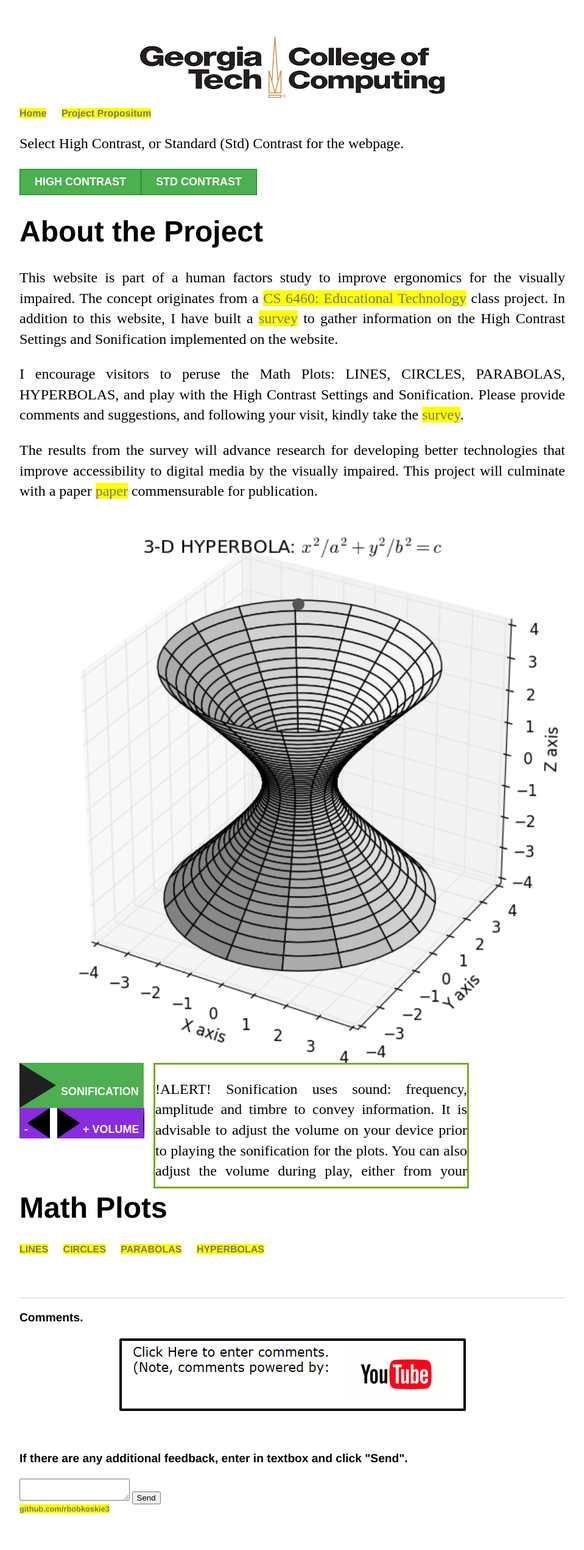
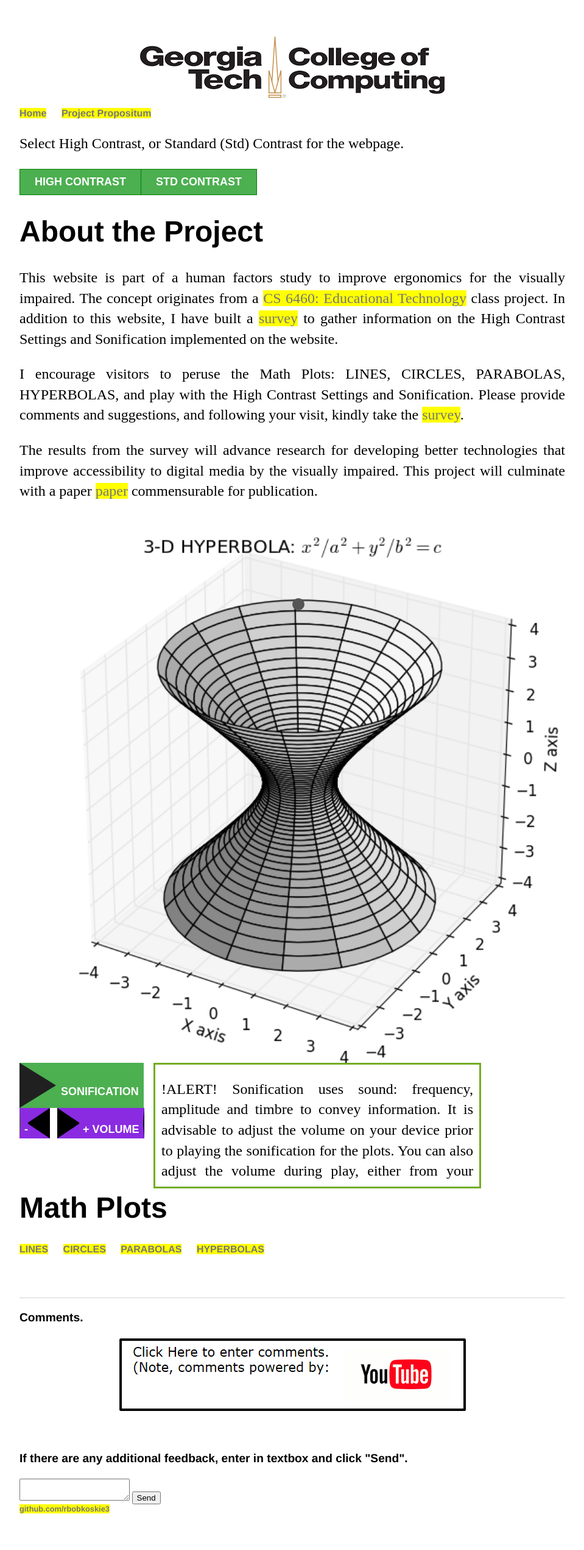
Before and after one commit to rbobkoskie3/rbobkoskie3.github.io, a Jekyll site: the page built from index.html, in a window 1280 px wide. Shown: the whole page at 61% size, without its empty margins (160-1119 px from the left). Built offline with Jekyll 4.4.1, drawn with Linux system fonts in a browser that asks for light colours.

Commit message:
Add files via upload

```diff
--- a/index.html
+++ b/index.html
@@ -319,7 +319,7 @@
             // position:relative;
             position:absolute;
             overflow-y: scroll;
-            padding: -5px 10px -5px 10px;
+            padding: 0px 10px 0px 10px;
             border: 3px solid #73AD21;
         }
     </style>
```
